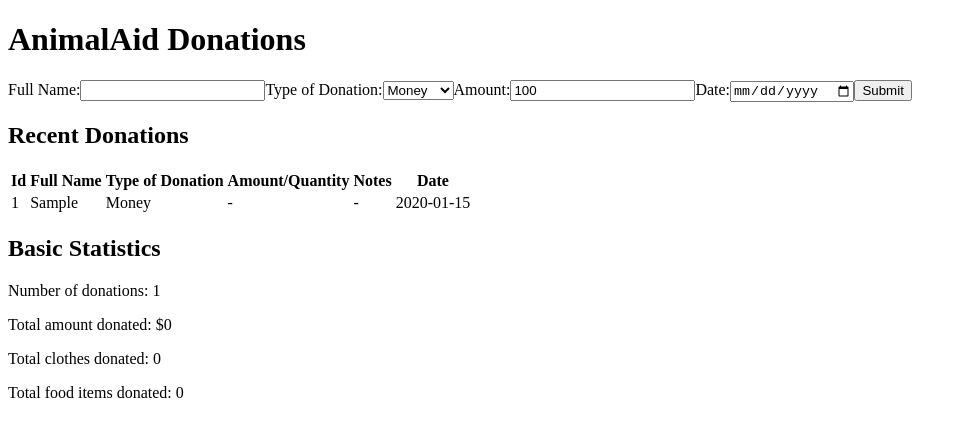
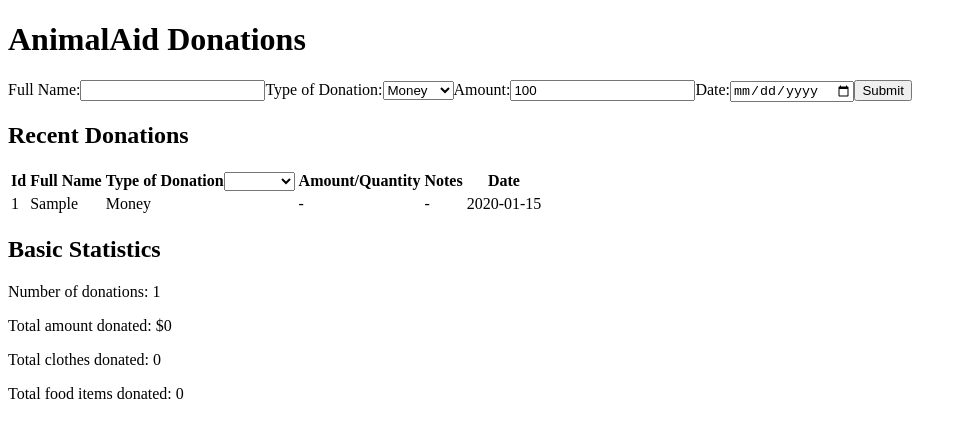
Before and after one commit to patelkvraj/animal-aid-inventory-react-app, a React (Create React App) app: page / in a window 1280 px wide. Both pictures are taken after typing "Sample", "2020-01-15" into the empty fields and a click on the input 883 px from the left and 90 px from the top of the page. Shown: the top 438 px of the page, without its empty margins (0-967 px from the left). Built offline with nearby package versions, Linux system fonts and the light colour scheme.

Commit message:
Add filtering functionality to DonationList component by donation type

```diff
--- a/src/DonationList.js
+++ b/src/DonationList.js
@@ -1,4 +1,12 @@
+import { useState } from "react";
+
 function DonationList({ donations }) {
+  const [selectedDonationType, setSelectedDonationType] = useState("");
+
+  const handleChange = (event) => {
+    setSelectedDonationType(event.target.value);
+  };
+
   if (donations.length === 0) {
     return (
       <>
@@ -7,6 +15,13 @@ function DonationList({ donations }) {
       </>
     );
   } else {
+    // Filter donations based on selectedDonationType
+    const filteredDonations = selectedDonationType
+      ? donations.filter(
+          (donation) => donation.donationType === selectedDonationType
+        )
+      : donations;
+
     return (
       <>
         <h2>Recent Donations</h2>
@@ -15,14 +30,29 @@ function DonationList({ donations }) {
             <tr>
               <th>Id</th>
               <th>Full Name</th>
-              <th>Type of Donation</th>
+              <th>
+                <label htmlFor="donation-type-drop-down">
+                  Type of Donation
+                </label>
+                <select
+                  id="donation-type-drop-down"
+                  value={selectedDonationType}
+                  onChange={handleChange}
+                >
+                  <option value=""></option>
+                  <option value="Money">Money</option>
+                  <option value="Food">Food</option>
+                  <option value="Clothing">Clothing</option>
+                  <option value="Other">Other</option>
+                </select>
+              </th>
               <th>Amount/Quantity</th>
               <th>Notes</th>
               <th>Date</th>
             </tr>
           </thead>
           <tbody>
-            {donations.map((donation, id) => (
+            {filteredDonations.map((donation, id) => (
               <tr key={id}>
                 <td>{id + 1}</td>
                 <td>{donation.username || "Anonymous"}</td>
```
